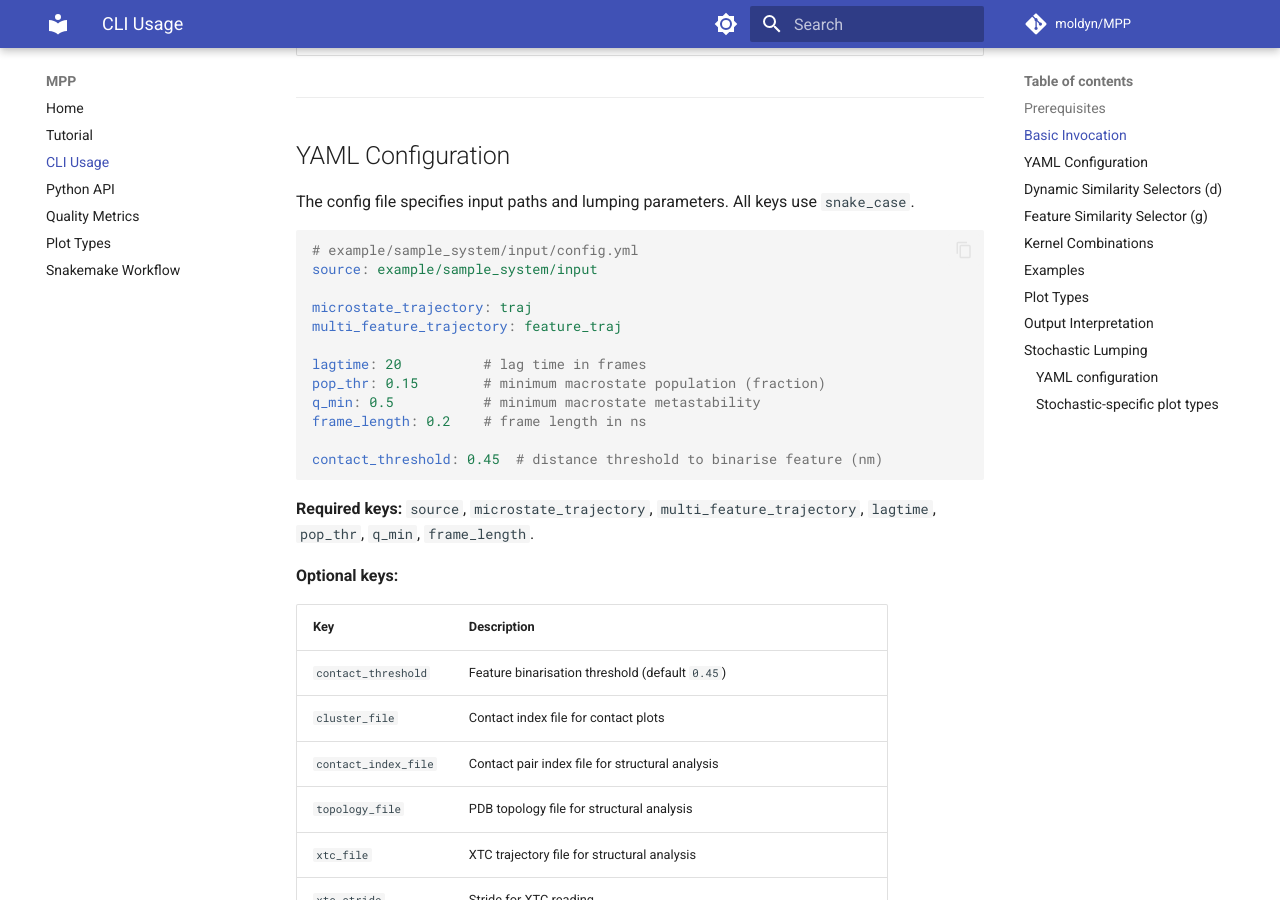
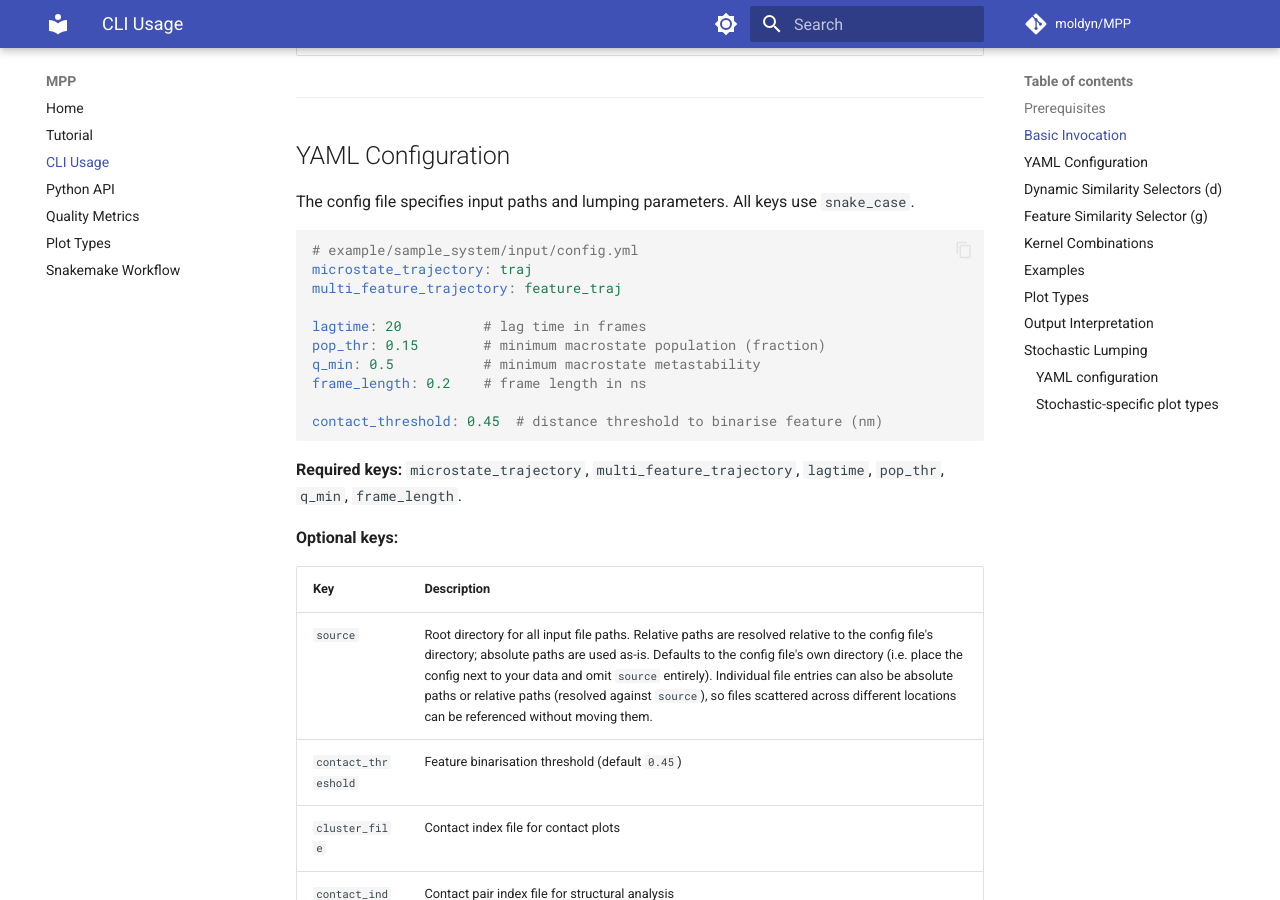
Before and after one commit to moldyn/MPP, an MkDocs documentation site: the page built from docs/usage_cli.md, in a window 1280 px wide and 900 px high, scrolled down 1439 px. Built offline with MkDocs 1.6.1 and Material for MkDocs 9.7.7, drawn with Linux system fonts in a browser that asks for light colours; comment, search, counter and statistics services are not loaded.

Commit message:
fix: resolve source relative to config file, make it optional

````diff
--- a/docs/usage_cli.md
+++ b/docs/usage_cli.md
@@ -55,8 +55,6 @@ The config file specifies input paths and lumping parameters. All keys use
 
 ```yaml
 # example/sample_system/input/config.yml
-source: example/sample_system/input
-
 microstate_trajectory: traj
 multi_feature_trajectory: feature_traj
 
@@ -68,13 +66,14 @@ frame_length: 0.2    # frame length in ns
 contact_threshold: 0.45  # distance threshold to binarise feature (nm)
 ```
 
-**Required keys:** `source`, `microstate_trajectory`,
+**Required keys:** `microstate_trajectory`,
 `multi_feature_trajectory`, `lagtime`, `pop_thr`, `q_min`, `frame_length`.
 
 **Optional keys:**
 
 | Key | Description |
 |---|---|
+| `source` | Root directory for all input file paths. Relative paths are resolved relative to the config file's directory; absolute paths are used as-is. Defaults to the config file's own directory (i.e. place the config next to your data and omit `source` entirely). Individual file entries can also be absolute paths or relative paths (resolved against `source`), so files scattered across different locations can be referenced without moving them. |
 | `contact_threshold` | Feature binarisation threshold (default `0.45`) |
 | `cluster_file` | Contact index file for contact plots |
 | `contact_index_file` | Contact pair index file for structural analysis |
````
Also changed, not shown: README.md (+3 -3 lines), 10 other files.
